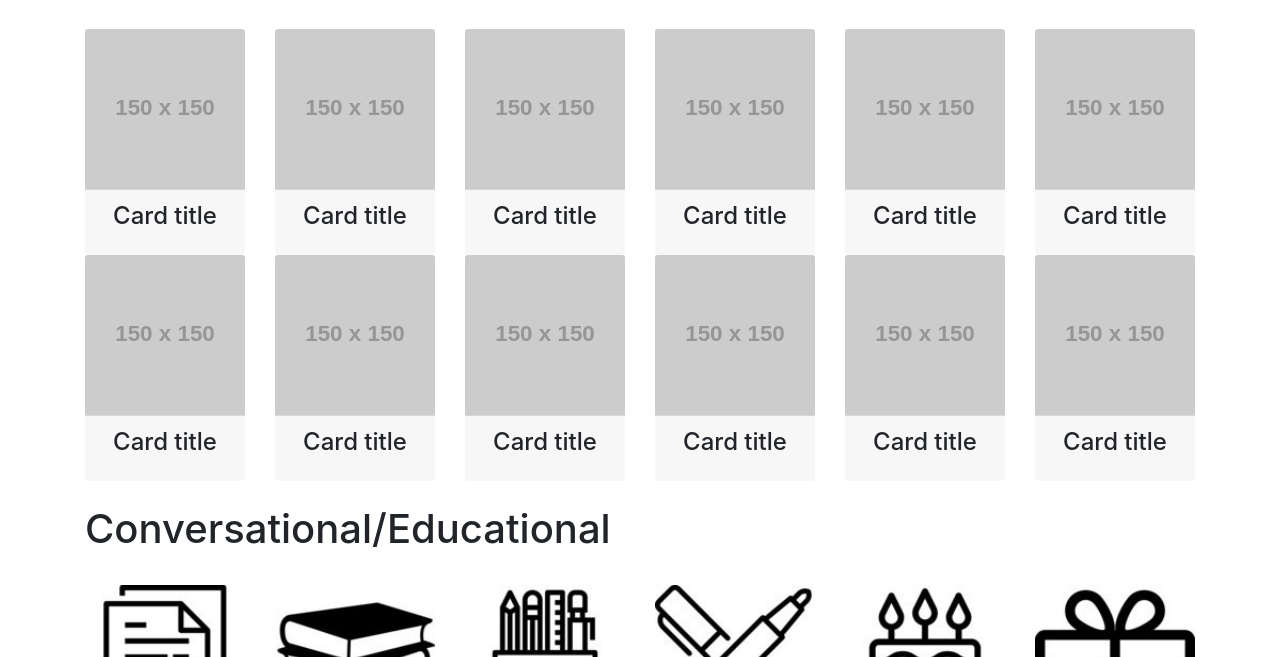
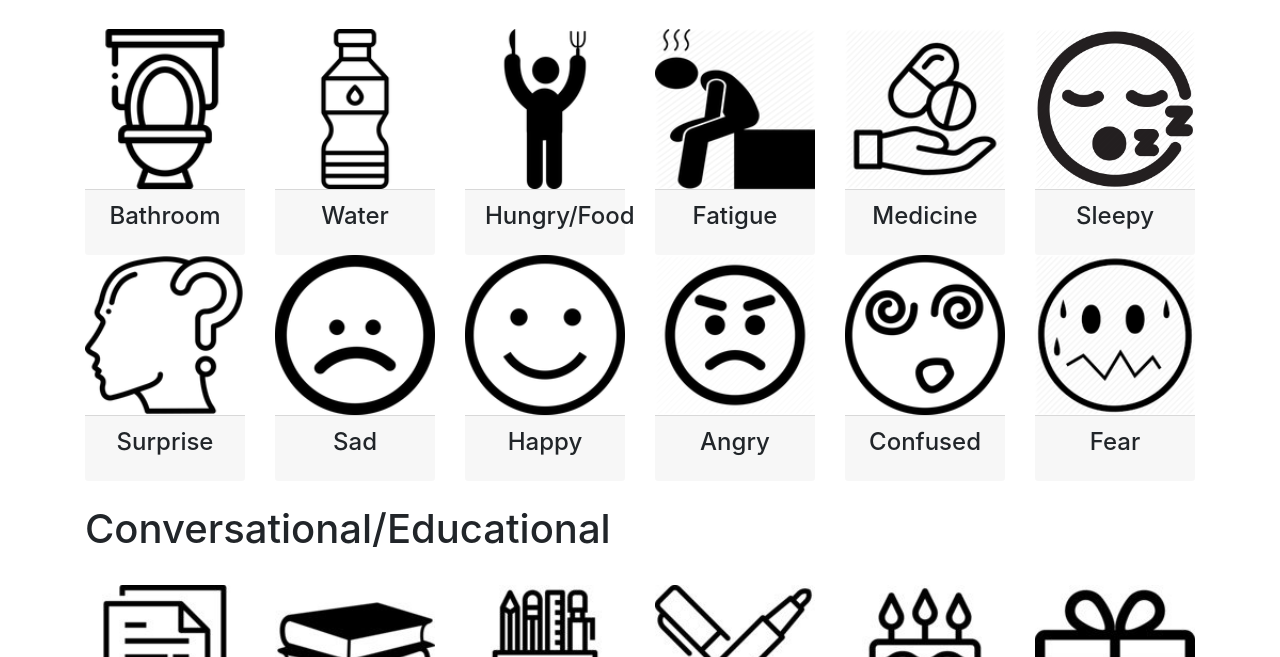
Before and after one commit to Tech-Moguls/Wittgenstein, a website: page index.html in a window 1280 px wide. Shown: the part 525-1182 px from the top of the page. Drawn offline with nearby package versions, Linux system fonts and the light colour scheme; placeholder pictures from the web are drawn by us.

Commit message:
added essential stuff

```diff
--- a/index.html
+++ b/index.html
@@ -91,83 +91,83 @@ $(document).ready(function(){
 
     <!-- Page Features -->
     <div id="Main-Content">
-    <br>
+  <br>
     <h1 class="display-5">Essentials</h1>
     <br>
         <div class="row text-center">
         <div class="col-md-2">
-            <img class="card-img-top" src="http://placehold.it/150x150" alt="">
+            <img class="card-img-top" src="./Assets/toilet.png" alt="">
          <div class="card-footer">
-            <h4 class="card-title">Card title</h4>
+            <h4 class="card-title">Bathroom</h4>
           </div>
         </div>
         <div class="col-md-2">
-            <img class="card-img-top" src="http://placehold.it/150x150" alt="">
+            <img class="card-img-top" src="./Assets/water-bottle.png" alt="">
          <div class="card-footer">
-            <h4 class="card-title">Card title</h4>
+            <h4 class="card-title">Water</h4>
           </div>
         </div>
       <div class="col-md-2">
-            <img class="card-img-top" src="http://placehold.it/150x150" alt="">
+            <img class="card-img-top" src="./Assets/person-hunger.png" alt="">
          <div class="card-footer">
-            <h4 class="card-title">Card title</h4>
+            <h4 class="card-title">Hungry/Food</h4>
           </div>
         </div>
 
       <div class="col-md-2">
-            <img class="card-img-top" src="http://placehold.it/150x150" alt="">
+            <img class="card-img-top" src="./Assets/tired.png" alt="">
          <div class="card-footer">
-            <h4 class="card-title">Card title</h4>
+            <h4 class="card-title">Fatigue</h4>
           </div>
         </div>
 
         <div class="col-md-2">
-            <img class="card-img-top" src="http://placehold.it/150x150" alt="">
+            <img class="card-img-top" src="./Assets/medicine.png" alt="">
          <div class="card-footer">
-            <h4 class="card-title">Card title</h4>
+            <h4 class="card-title">Medicine</h4>
           </div>
         </div>
 
         <div class="col-md-2">
-            <img class="card-img-top" src="http://placehold.it/150x150" alt="">
+            <img class="card-img-top" src="./Assets/sleepy.png" alt="">
          <div class="card-footer">
-            <h4 class="card-title">Card title</h4>
+            <h4 class="card-title">Sleepy</h4>
           </div>
         </div>
         <div class="col-md-2">
-            <img class="card-img-top" src="http://placehold.it/150x150" alt="">
+            <img class="card-img-top" src="./Assets/surprise.png" alt="">
          <div class="card-footer">
-            <h4 class="card-title">Card title</h4>
+            <h4 class="card-title">Surprise</h4>
           </div>
         </div>
         <div class="col-md-2">
-            <img class="card-img-top" src="http://placehold.it/150x150" alt="">
+            <img class="card-img-top" src="./Assets/sad-face.png" alt="">
          <div class="card-footer">
-            <h4 class="card-title">Card title</h4>
+            <h4 class="card-title">Sad</h4>
           </div>
         </div>
         <div class="col-md-2">
-            <img class="card-img-top" src="http://placehold.it/150x150" alt="">
+            <img class="card-img-top" src="./Assets/happiness.png" alt="">
          <div class="card-footer">
-            <h4 class="card-title">Card title</h4>
+            <h4 class="card-title">Happy</h4>
           </div>
         </div>
         <div class="col-md-2">
-            <img class="card-img-top" src="http://placehold.it/150x150" alt="">
+            <img class="card-img-top" src="./Assets/angry.png" alt="">
          <div class="card-footer">
-            <h4 class="card-title">Card title</h4>
+            <h4 class="card-title">Angry</h4>
           </div>
         </div>
         <div class="col-md-2">
-            <img class="card-img-top" src="http://placehold.it/150x150" alt="">
+            <img class="card-img-top" src="./Assets/confused.png" alt="">
          <div class="card-footer">
-            <h4 class="card-title">Card title</h4>
+            <h4 class="card-title">Confused</h4>
           </div>
         </div>
         <div class="col-md-2">
-            <img class="card-img-top" src="http://placehold.it/150x150" alt="">
+            <img class="card-img-top" src="./Assets/fear.png" alt="">
          <div class="card-footer">
-            <h4 class="card-title">Card title</h4>
+            <h4 class="card-title">Fear</h4>
           </div>
         </div>
     </div>
```
Also changed, not shown: Assets/angry.png (added), Assets/confused.png (added), Assets/fear.png (added), Assets/happiness.png (added), Assets/medicine.png (added), Assets/person-hunger.png (added), Assets/sad-face.png (added), Assets/sleepy.png (added), Assets/slumber.png (added), Assets/surprise.png (added), Assets/tired-icon-3.jpg (added), Assets/tired.png (added), Assets/toilet.png (added), Assets/water-bottle.png (added).
